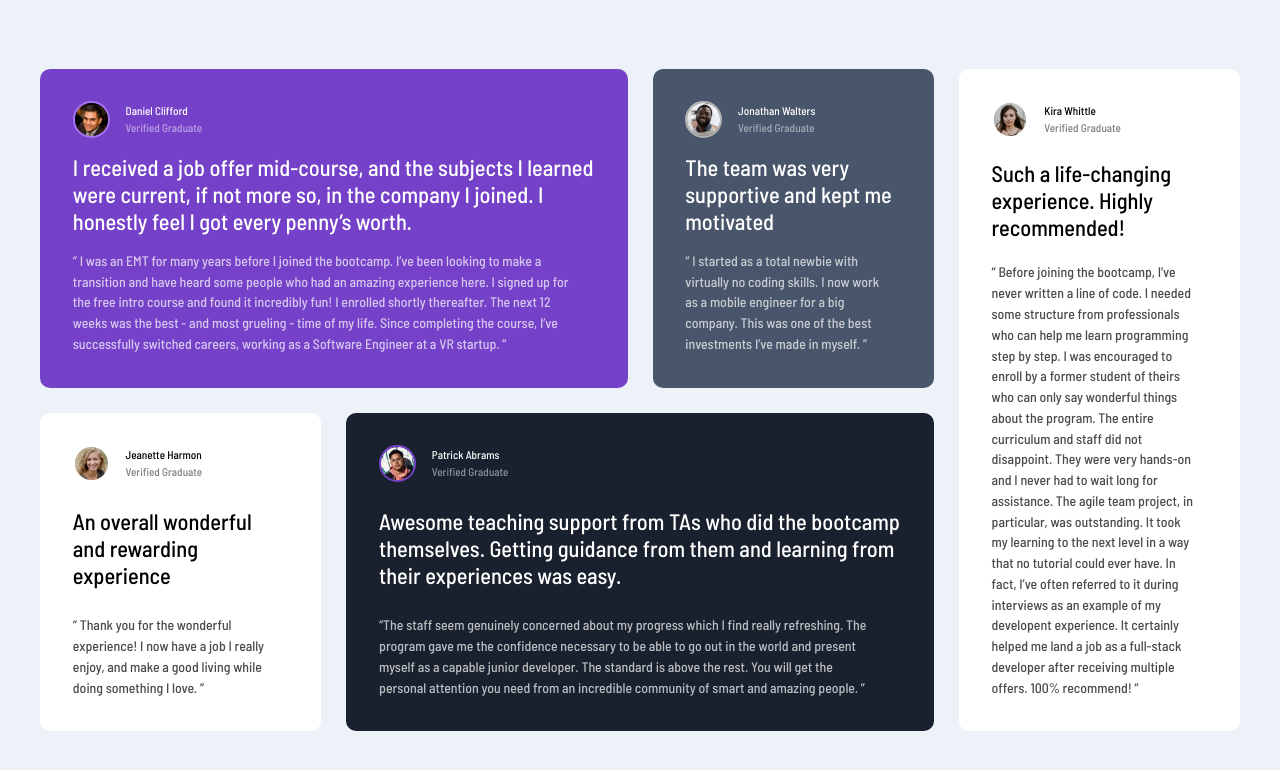
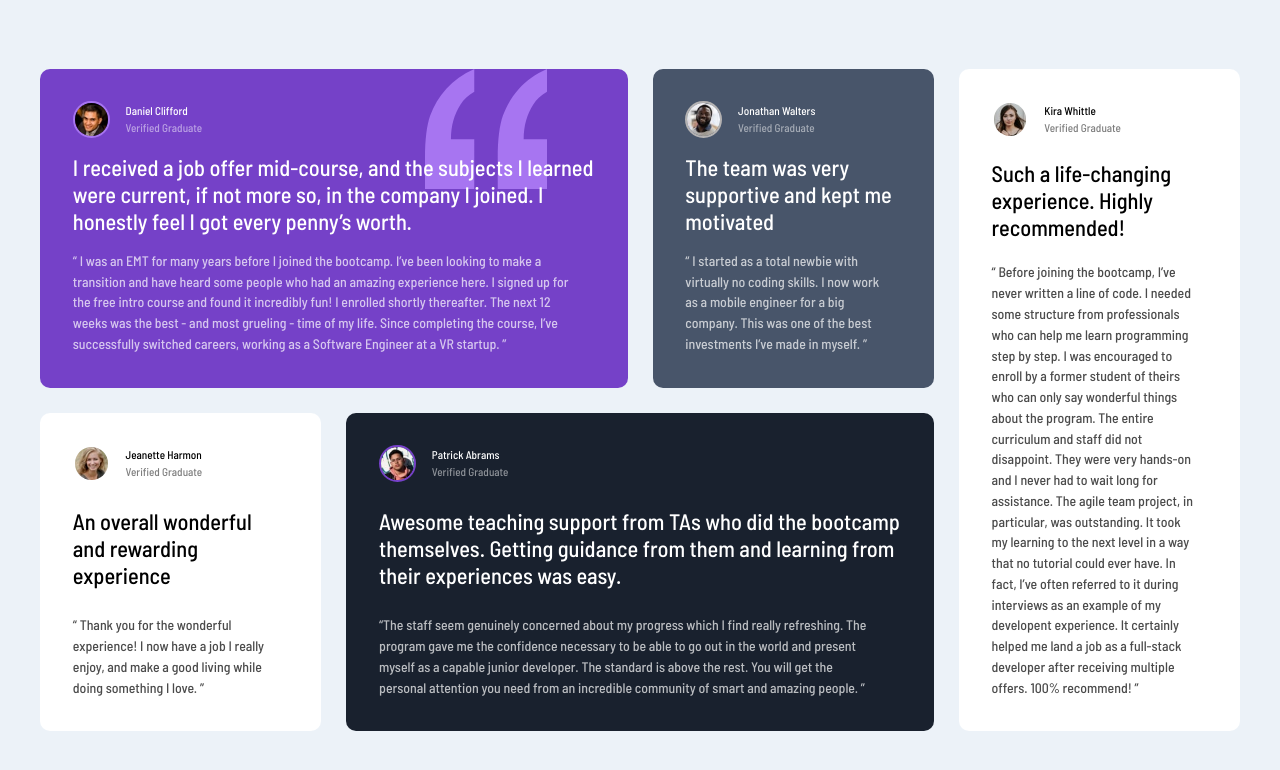
Before and after one commit to artemkotko14/testimonials_grid_section, a plain HTML site: page index.html in a window 1280 px wide. Drawn offline with Linux system fonts and the light colour scheme; the site is published under a folder, as on GitHub Pages, so addresses that start at the root find nothing.

Commit message:
Trying again to add background image 3

```diff
--- a/styles/style.scss
+++ b/styles/style.scss
@@ -65,7 +65,7 @@ body {
   & .card__image {
     border-color: #a775f1;
   }
-  background-image: url("/images/bg-pattern-quotation.svg");
+  background-image: url("../images/bg-pattern-quotation.svg");
   background-repeat: no-repeat;
   background-position: top right 1.5rem;
   background-size: 7rem 7.4rem;
```
Also changed, not shown: styles/style.css, 1 other file.
